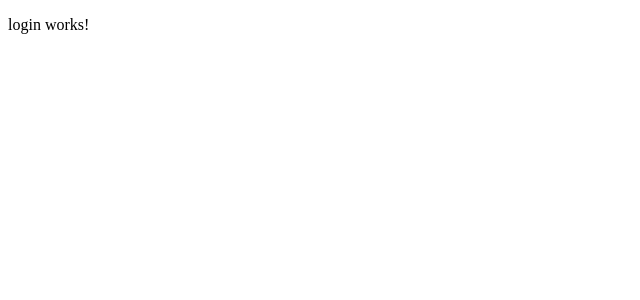
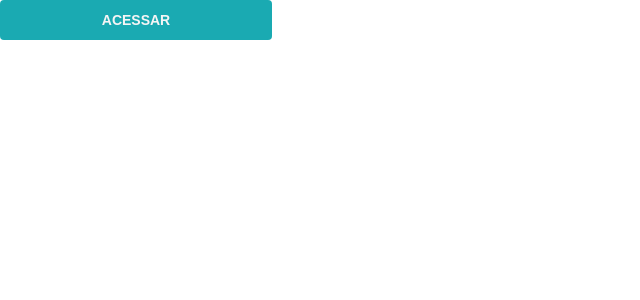
Before and after one commit to jhonataewerton/desfaio-fe-bold, an Angular app in the folder desafio-fe-bold/: page /login in a window 1280 px wide. Shown: the top 300 px of the page, without its empty margins (0-640 px from the left). Built offline with nearby package versions, Linux system fonts and the light colour scheme.

Commit message:
create button component and added Angular Material

```diff
--- a/desafio-fe-bold/angular.json
+++ b/desafio-fe-bold/angular.json
@@ -30,6 +30,7 @@
               "src/assets"
             ],
             "styles": [
+              "@angular/material/prebuilt-themes/indigo-pink.css",
               "src/styles.scss"
             ],
             "scripts": []
@@ -93,6 +94,7 @@
               "src/assets"
             ],
             "styles": [
+              "@angular/material/prebuilt-themes/indigo-pink.css",
               "src/styles.scss"
             ],
             "scripts": []
--- a/desafio-fe-bold/package.json
+++ b/desafio-fe-bold/package.json
@@ -11,10 +11,12 @@
   "private": true,
   "dependencies": {
     "@angular/animations": "^15.2.0",
+    "@angular/cdk": "^15.2.9",
     "@angular/common": "^15.2.0",
     "@angular/compiler": "^15.2.0",
     "@angular/core": "^15.2.0",
     "@angular/forms": "^15.2.0",
+    "@angular/material": "^15.2.9",
     "@angular/platform-browser": "^15.2.0",
     "@angular/platform-browser-dynamic": "^15.2.0",
     "@angular/router": "^15.2.0",
--- a/desafio-fe-bold/src/app/modules/login/login.component.html
+++ b/desafio-fe-bold/src/app/modules/login/login.component.html
@@ -1 +1 @@
-<p>login works!</p>
+<app-button [textContent]="'acessar'" class="btn btn-primary" ></app-button>
--- a/desafio-fe-bold/src/app/modules/login/login.module.ts
+++ b/desafio-fe-bold/src/app/modules/login/login.module.ts
@@ -3,12 +3,15 @@ import { CommonModule } from '@angular/common';
 import { LoginComponent } from './login.component';
 import { LOGIN_ROUTES } from './login.routing';
 import { RouterModule } from '@angular/router';
+import { SharedModule } from 'src/app/shared/shared.module';
+import { ButtonComponent } from 'src/app/shared/button/button.component';
 
 @NgModule({
   declarations: [LoginComponent],
   imports: [
     CommonModule,
-    RouterModule.forChild(LOGIN_ROUTES)
+    RouterModule.forChild(LOGIN_ROUTES),
+    SharedModule
   ],
   exports: [LoginComponent],
 })
--- /dev/null
+++ b/desafio-fe-bold/src/app/shared/button/button.component.html
@@ -0,0 +1 @@
+<button [ngClass]="class">{{textContent}}</button>
--- /dev/null
+++ b/desafio-fe-bold/src/app/shared/button/button.component.scss
@@ -0,0 +1,38 @@
+@import "./../../variables.scss";
+
+.btn {
+  width: 272px;
+  height: 40px;
+  padding: 8px 16px 8px 16px;
+  border-radius: 4px;
+  border: none;
+  font-family: #{$font-family-base};
+  font-size: #{$font-size-base};
+  font-weight: 700;
+  text-transform: uppercase;
+  cursor: pointer;
+
+
+
+  &-primary {
+    background-color: #{$color-primary};
+    color: #f5f5f5;
+    border: none;
+
+    &:hover {
+      background-color: #{$color-primary};
+    }
+
+    &:focus {
+      background-color: #{$color-primary};
+    }
+
+    &:active {
+      background-color: #{$color-primary};
+    }
+
+    &:disabled {
+      color: gray
+    }
+  }
+}
--- /dev/null
+++ b/desafio-fe-bold/src/app/variables.scss
@@ -0,0 +1,7 @@
+
+$color-primary: #1AAAB2;
+$font-family-base: "Poppins", sans-serif;
+$font-size-base: 14px;
+$font-size-min: 12px;
+$font-weight-normal: 400;
+$font-weight-bold: 700;
--- a/desafio-fe-bold/src/index.html
+++ b/desafio-fe-bold/src/index.html
@@ -6,6 +6,9 @@
   <base href="/">
   <meta name="viewport" content="width=device-width, initial-scale=1">
   <link rel="icon" type="image/x-icon" href="favicon.ico">
+  <link rel="preconnect" href="https://fonts.gstatic.com">
+  <link href="https://fonts.googleapis.com/css2?family=Roboto:wght@300;400;500&display=swap" rel="stylesheet">
+  <link href="https://fonts.googleapis.com/icon?family=Material+Icons" rel="stylesheet">
 </head>
 <body>
   <app-root></app-root>
--- a/desafio-fe-bold/src/styles.scss
+++ b/desafio-fe-bold/src/styles.scss
@@ -1 +1,4 @@
 /* You can add global styles to this file, and also import other style files */
+
+html, body { height: 100%; }
+body { margin: 0; font-family: Roboto, "Helvetica Neue", sans-serif; }
```
Also changed, not shown: desafio-fe-bold/src/app/app.module.ts (+9 -8 lines), desafio-fe-bold/src/app/shared/button/button.component.ts (added, +13 -0 lines), desafio-fe-bold/src/app/shared/shared.module.ts (added, +10 -0 lines), 2 other files (tests, documents, lock files or other folders).
